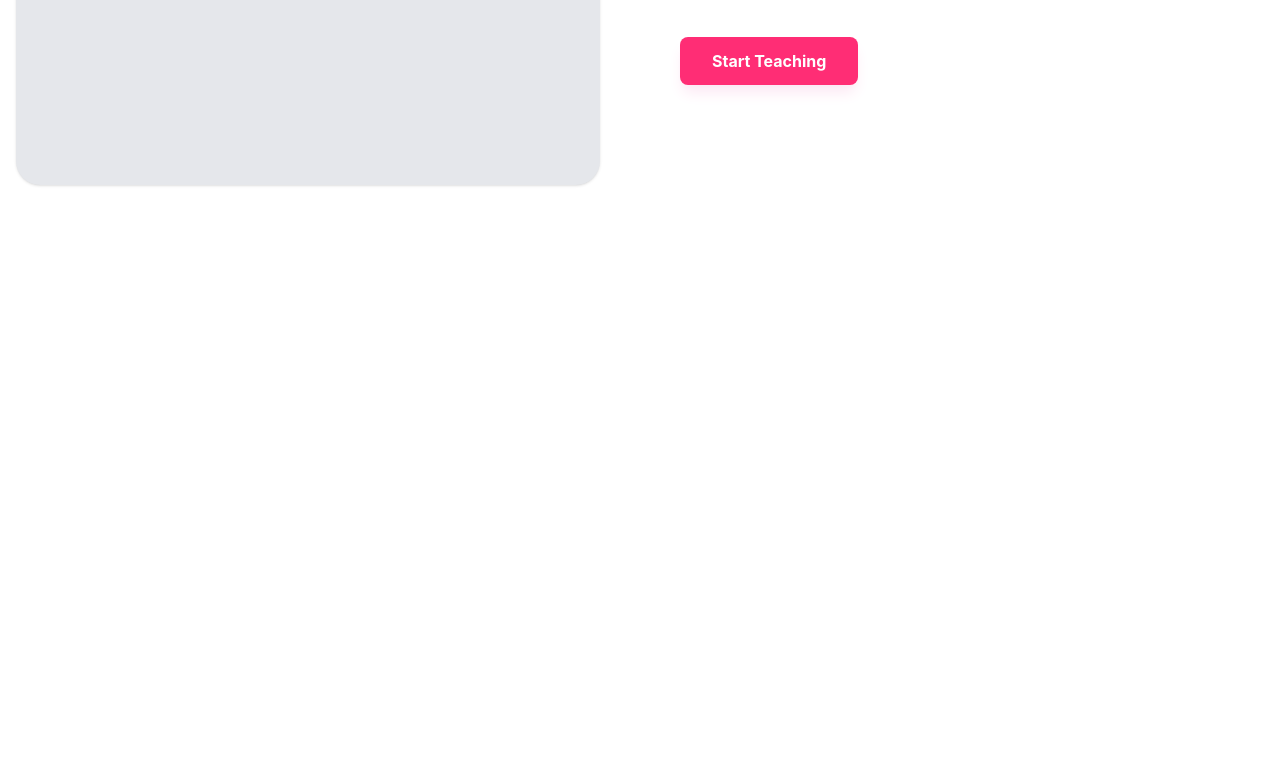
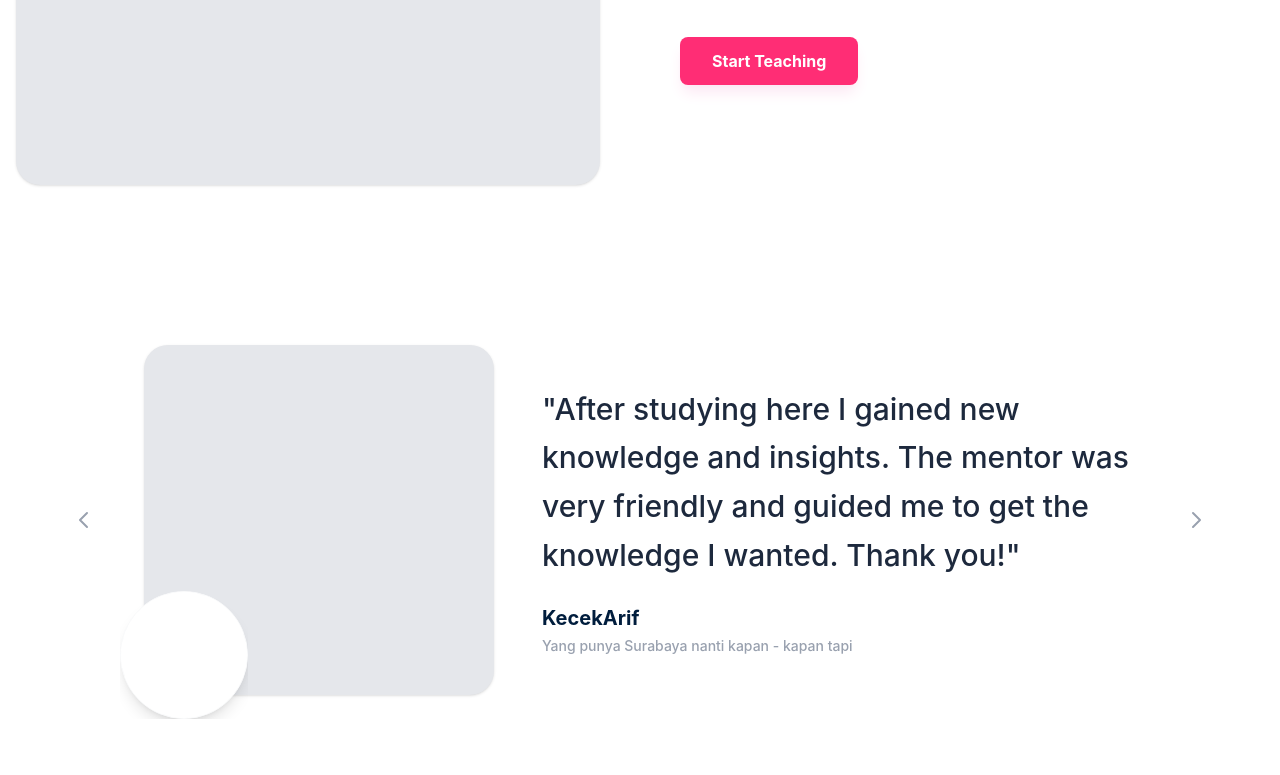
Before and after one commit to Ilyos11/Tailwind-Group, a website: page index.html in a window 1280 px wide. Shown: the part 3924-4699 px from the top of the page. Before the commit the page ends 4189 px from the top, so only its background shows below. Drawn offline with nearby package versions, Linux system fonts and the light colour scheme; files that its build step writes are made by us from their sources.

Commit message:
Section 6

```diff
--- a/index.html
+++ b/index.html
@@ -455,6 +455,57 @@
 </section>
 
 
+<!-- Section 6 -->
+<section class="py-20 px-4 max-w-6xl mx-auto relative group">
+
+
+  <button class="absolute left-0 top-1/2 -translate-y-1/2 w-10 h-10 flex items-center justify-center text-gray-400 hover:text-pink-500 transition-colors hidden md:flex">
+    <svg xmlns="http://w3.org" class="h-6 w-6" fill="none" viewBox="0 0 24 24" stroke="currentColor">
+      <path stroke-linecap="round" stroke-linejoin="round" stroke-width="2" d="M15 19l-7-7 7-7" />
+    </svg>
+  </button>
+
+  <button class="absolute right-0 top-1/2 -translate-y-1/2 w-10 h-10 flex items-center justify-center text-gray-400 hover:text-pink-500 transition-colors hidden md:flex">
+    <svg xmlns="http://w3.org" class="h-6 w-6" fill="none" viewBox="0 0 24 24" stroke="currentColor">
+      <path stroke-linecap="round" stroke-linejoin="round" stroke-width="2" d="M9 5l7 7-7 7" />
+    </svg>
+  </button>
+
+
+  <div class="flex flex-col md:flex-row items-center gap-12 md:px-16">
+
+
+    <div class="relative flex-shrink-0 w-full max-w-[350px]">
+
+      <div class="aspect-square bg-gray-200 rounded-3xl overflow-hidden shadow-sm">
+
+      </div>
+
+
+      <div class="absolute -bottom-6 -left-6 w-32 h-32 overflow-hidden pointer-events-none">
+
+        <div class="w-full h-full rounded-full bg-white flex items-center justify-center shadow-lg border border-gray-50">
+           <img src="./img/Accent white.png" class="w-full h-full object-cover" alt="">
+        </div>
+      </div>
+    </div>
+
+
+    <div class="flex-1 space-y-6">
+      <blockquote class="text-xl md:text-3xl font-medium text-slate-800 leading-relaxed italic md:not-italic">
+        "After studying here I gained new knowledge and insights. The mentor was very friendly and guided me to get the knowledge I wanted. Thank you!"
+      </blockquote>
+
+      <div class="space-y-1">
+        <p class="text-xl font-bold text-[#001d3d]">KecekArif</p>
+        <p class="text-sm text-gray-400 font-medium">Yang punya Surabaya nanti kapan - kapan tapi</p>
+      </div>
+    </div>
+
+  </div>
+</section>
+
+
 
 </body>
 </html>
```
Also changed, not shown: img/Accent white.png (added).
